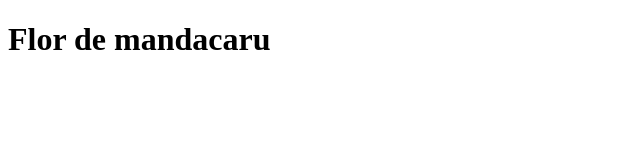
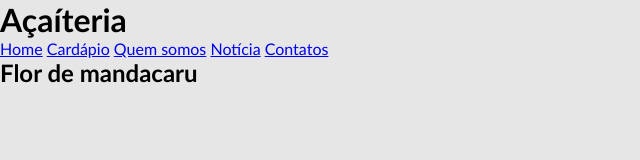
Before and after one commit to Arthurvs1022/site-acai, a plain HTML site: page Site_mandacaru/index.html in a window 1280 px wide. Shown: the whole page, without its empty margins (0-640 px from the left). Drawn offline with Linux system fonts and the light colour scheme; files that its build step writes are made by us from their sources.

Commit message:
subindo codigo

```diff
--- /dev/null
+++ b/Site_mandacaru/estilo.css
@@ -0,0 +1,10 @@
+/* limpar formatações padrão*/
+*{
+   margin: 0;
+   padding: 0;
+}
+body{
+    font-size: 1em;
+    font-family: "trebuchet MS", Arial, Helvetica, sans-serif;
+    background: #e6e6e6;
+}
--- a/Site_mandacaru/index.html
+++ b/Site_mandacaru/index.html
@@ -3,9 +3,24 @@
 <head>
     <meta charset="UTF-8">
     <meta name="viewport" content="width=device-width, initial-scale=1.0">
-    <title>Flor de mandacaru</title>
+    <link rel="stylesheet" href="css/estilo.css">
+    <title>Açaíteria</title>
 </head>
 <body>
-    <h1>Flor de mandacaru</h1>
+  <div id="area-cabecalho">
+
+    <div id="area-logo">
+       <h1>Açaíteria</h1>
+    </div>
+  <div id="area-menu">
+    <a href="index.html">Home</a>
+    <a href="cardapio.html" >Cardápio</a>
+    <a href="quemsomos.html">Quem somos</a>
+    <a href="noticia.html">Notícia</a>
+    <a href="contatos.html">Contatos</a>
+</div>
+  </div>
+
+    <h2>Flor de mandacaru</h2>
 </body>
 </html>
```
